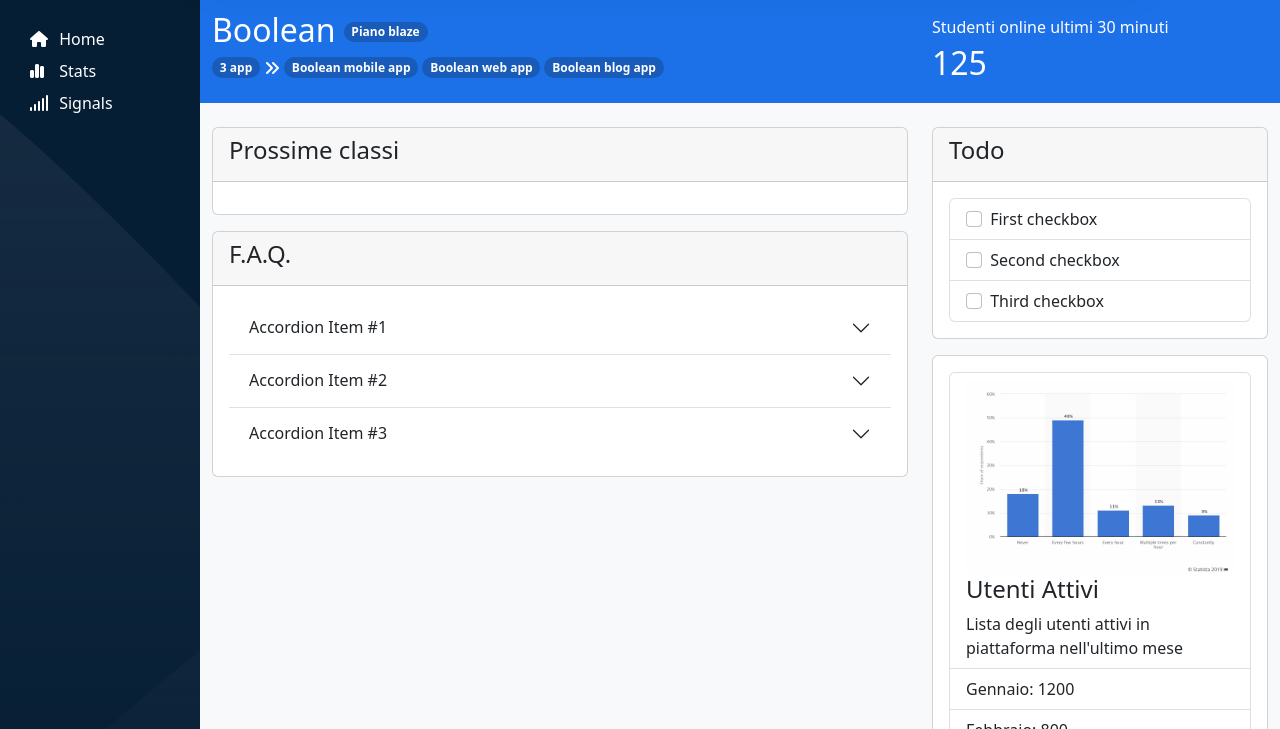
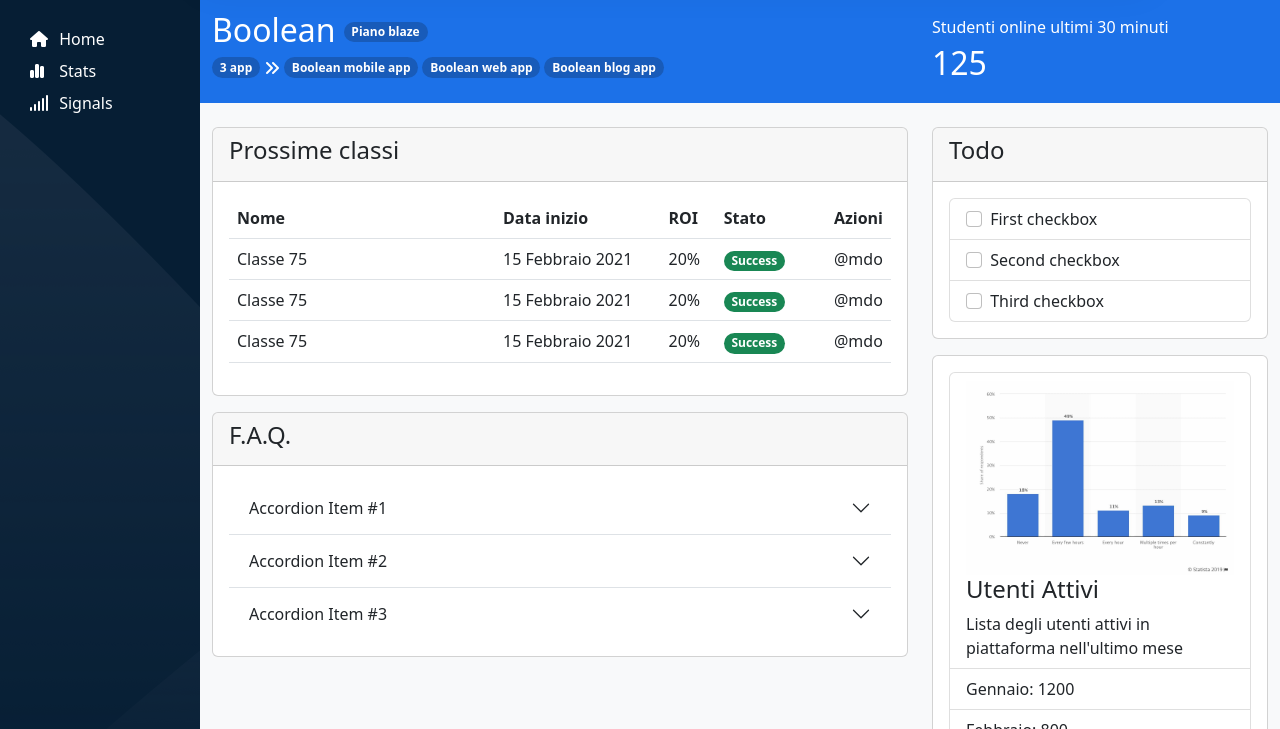
Before and after one commit to NicoloCasagrande/html-css-bootstrap-dashboard, a plain HTML site: page index.html in a window 1280 px wide. Shown: the part 71-800 px from the top of the page. Drawn offline with nearby package versions, Linux system fonts and the light colour scheme.

Commit message:
inizio tabella

```diff
--- a/index.html
+++ b/index.html
@@ -115,7 +115,40 @@
                                     <!-- offcanvas -->
                                 </div>
                                 <div class="card-body">
-
+                                    <table class="table">
+                                        <thead>
+                                          <tr>
+                                            <th class="col">Nome</th>
+                                            <th class="col-3">Data inizio</th>
+                                            <th class="col-1">ROI</th>
+                                            <th class="col-2">Stato</th>
+                                            <th class="col-1">Azioni</th>
+                                          </tr>
+                                        </thead>
+                                        <tbody>
+                                          <tr>
+                                            <td>Classe 75</td>
+                                            <td>15 Febbraio 2021</td>
+                                            <td>20%</td>
+                                            <td><span class="badge rounded-pill text-bg-success">Success</span></td>
+                                            <td>@mdo</td>
+                                          </tr>
+                                          <tr>
+                                            <td>Classe 75</td>
+                                            <td class="d-none d-md-block">15 Febbraio 2021</td>
+                                            <td>20%</td>
+                                            <td><span class="badge rounded-pill text-bg-success">Success</span></td>
+                                            <td>@mdo</td>
+                                          </tr>
+                                          <tr>
+                                            <td>Classe 75</td>
+                                            <td>15 Febbraio 2021</td>
+                                            <td>20%</td>
+                                            <td><span class="badge rounded-pill text-bg-success">Success</span></td>
+                                            <td>@mdo</td>
+                                          </tr>
+                                        </tbody>
+                                      </table>
                                 </div>
                             </div>
                             <div class="card mb-3">
```
